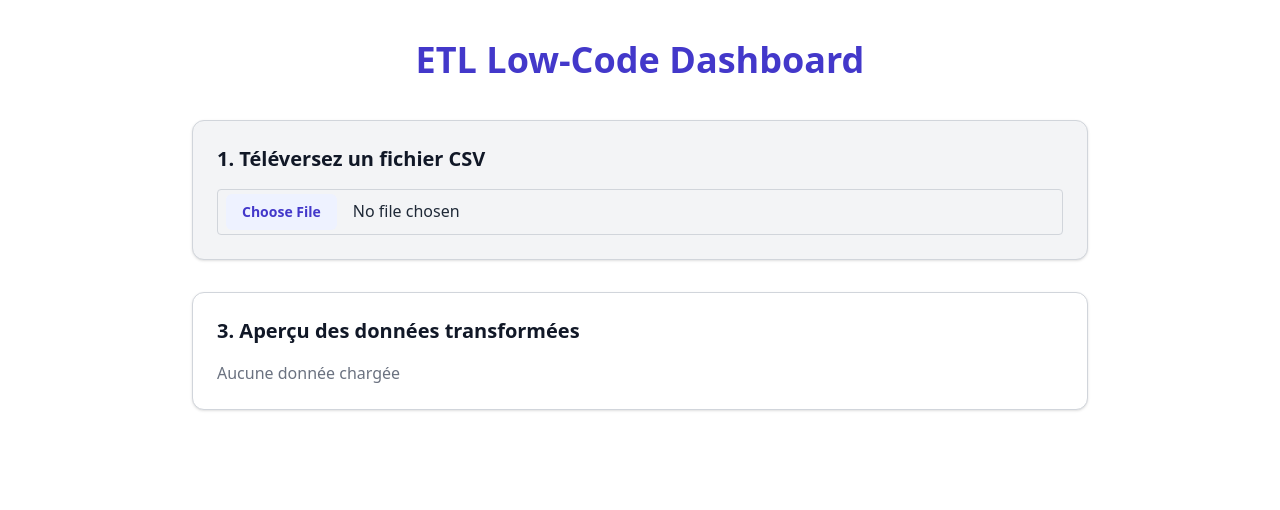
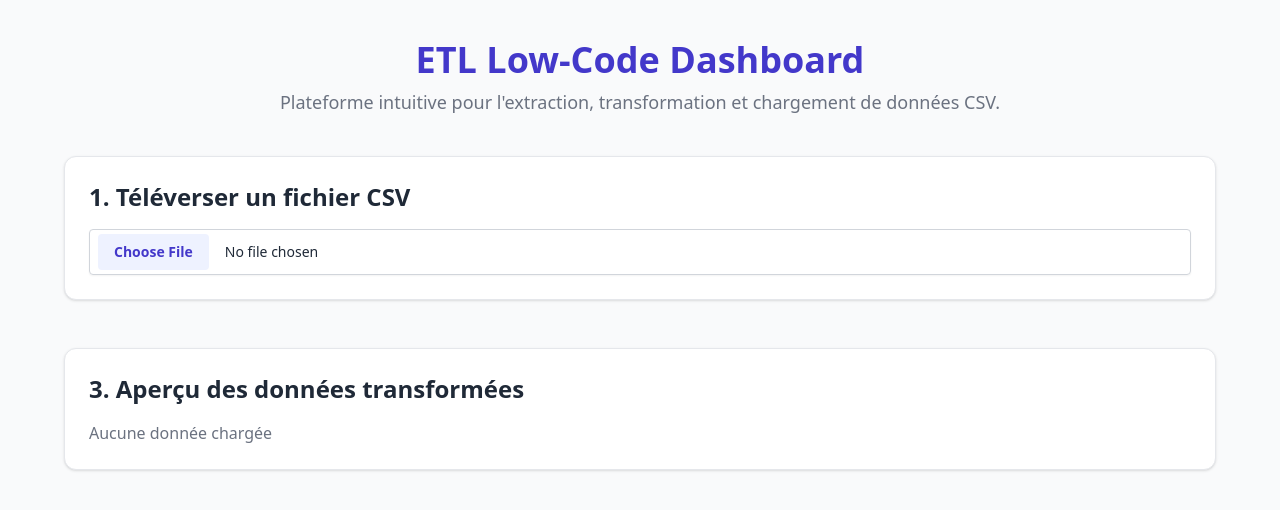
Before and after one commit to EJM0101/ETL-lowcode-dashboard, a Next.js app: page / in a window 1280 px wide. Shown: the top 510 px of the page. Built offline with nearby package versions, Linux system fonts and the light colour scheme.

Commit message:
Update index.js

```diff
--- a/pages/index.js
+++ b/pages/index.js
@@ -52,52 +52,53 @@ export default function Home() {
   };
 
   return (
-    <div className="min-h-screen bg-white text-gray-800 px-4 py-10 md:px-10 lg:px-20">
-      <h1 className="text-3xl md:text-4xl font-bold text-center text-indigo-700 mb-10">
-        ETL Low-Code Dashboard
-      </h1>
+    <div className="min-h-screen bg-gray-50 text-gray-800 px-4 md:px-12 py-10">
+      <header className="mb-10 text-center">
+        <h1 className="text-4xl font-extrabold text-indigo-700">ETL Low-Code Dashboard</h1>
+        <p className="text-lg mt-2 text-gray-500">
+          Plateforme intuitive pour l'extraction, transformation et chargement de données CSV.
+        </p>
+      </header>
 
-      <div className="max-w-4xl mx-auto space-y-8">
-        {/* Upload */}
-        <div className="bg-gray-100 border border-gray-300 p-6 rounded-xl shadow">
-          <h2 className="text-xl font-semibold mb-4">1. Téléversez un fichier CSV</h2>
+      <main className="space-y-12 max-w-6xl mx-auto">
+        {/* Upload Section */}
+        <section className="bg-white rounded-xl shadow p-6 border border-gray-200">
+          <h2 className="text-2xl font-semibold text-gray-800 mb-4">1. Téléverser un fichier CSV</h2>
           <input
             type="file"
             accept=".csv"
             onChange={handleFileChange}
-            className="block w-full file:mr-4 file:py-2 file:px-4 file:rounded-md file:border-0 file:text-sm file:font-semibold file:bg-indigo-50 file:text-indigo-700 hover:file:bg-indigo-100"
+            className="block w-full text-sm border border-gray-300 rounded-md shadow-sm file:bg-indigo-50 file:text-indigo-700 file:px-4 file:py-2 file:mr-4 file:border-0 file:rounded file:font-semibold hover:file:bg-indigo-100"
           />
-        </div>
+        </section>
 
-        {/* Transformations */}
+        {/* Transformation Rules */}
         {headers.length > 0 && (
-          <div className="bg-blue-50 border border-blue-200 p-6 rounded-xl shadow">
-            <h2 className="text-xl font-semibold mb-4">2. Définir les règles de transformation</h2>
-            <div className="space-y-4">
+          <section className="bg-white rounded-xl shadow p-6 border border-indigo-100">
+            <h2 className="text-2xl font-semibold text-indigo-700 mb-6">2. Configurer les règles de transformation</h2>
+            <div className="space-y-6">
               {headers.map(col => (
-                <div key={col} className="border-b pb-3">
-                  <p className="font-medium text-indigo-800 mb-2">{col}</p>
-                  <div className="flex flex-wrap gap-4 items-center">
-                    <label className="flex items-center gap-2">
+                <div key={col} className="border-b pb-4">
+                  <p className="font-semibold text-gray-700">{col}</p>
+                  <div className="flex flex-wrap items-center gap-4 mt-2">
+                    <label className="flex items-center space-x-2 text-sm">
                       <input type="checkbox" onChange={() => handleRuleChange(col, 'trim')} />
-                      Trim
+                      <span>Trim</span>
                     </label>
-                    <label className="flex items-center gap-2">
+                    <label className="flex items-center space-x-2 text-sm">
                       <input type="checkbox" onChange={() => handleRuleChange(col, 'upper')} />
-                      Majuscule
+                      <span>Majuscule</span>
                     </label>
-                    <label className="flex items-center gap-2">
-                      Renommer :
+                    <label className="flex items-center space-x-2 text-sm">
+                      <span>Renommer :</span>
                       <input
                         type="text"
                         placeholder="nouveau nom"
-                        onChange={(e) =>
-                          setRules(prev => ({
-                            ...prev,
-                            [col]: { ...prev[col], rename: e.target.value }
-                          }))
-                        }
-                        className="border px-2 py-1 rounded"
+                        className="border rounded px-2 py-1 text-sm"
+                        onChange={(e) => setRules(prev => ({
+                          ...prev,
+                          [col]: { ...prev[col], rename: e.target.value }
+                        }))}
                       />
                     </label>
                   </div>
@@ -106,33 +107,33 @@ export default function Home() {
             </div>
             <button
               onClick={applyTransformations}
-              className="mt-6 bg-indigo-600 text-white px-6 py-2 rounded hover:bg-indigo-700"
+              className="mt-6 bg-indigo-600 text-white px-6 py-2 rounded hover:bg-indigo-700 shadow"
             >
               Appliquer les transformations
             </button>
-          </div>
+          </section>
         )}
 
-        {/* Preview */}
-        <div className="bg-white border border-gray-300 p-6 rounded-xl shadow">
-          <h2 className="text-xl font-semibold mb-4">3. Aperçu des données transformées</h2>
+        {/* Data Preview */}
+        <section className="bg-white rounded-xl shadow p-6 border border-gray-200">
+          <h2 className="text-2xl font-semibold text-gray-800 mb-4">3. Aperçu des données transformées</h2>
           {preview.length === 0 ? (
             <p className="text-gray-500">Aucune donnée chargée</p>
           ) : (
-            <div className="overflow-auto">
-              <table className="min-w-full border text-sm text-left">
-                <thead>
-                  <tr className="bg-gray-100">
+            <div className="overflow-auto rounded border border-gray-200">
+              <table className="min-w-full text-sm text-left border-collapse">
+                <thead className="bg-gray-100">
+                  <tr>
                     {Object.keys(preview[0]).map((col, i) => (
-                      <th key={i} className="border px-3 py-2">{col}</th>
+                      <th key={i} className="px-4 py-2 border">{col}</th>
                     ))}
                   </tr>
                 </thead>
                 <tbody>
                   {preview.map((row, i) => (
-                    <tr key={i} className="hover:bg-gray-50">
+                    <tr key={i} className="hover:bg-gray-50 border-t">
                       {Object.values(row).map((val, j) => (
-                        <td key={j} className="border px-3 py-2">{val}</td>
+                        <td key={j} className="px-4 py-2 border">{val}</td>
                       ))}
                     </tr>
                   ))}
@@ -140,8 +141,8 @@ export default function Home() {
               </table>
             </div>
           )}
-        </div>
-      </div>
+        </section>
+      </main>
     </div>
   );
 }
```
